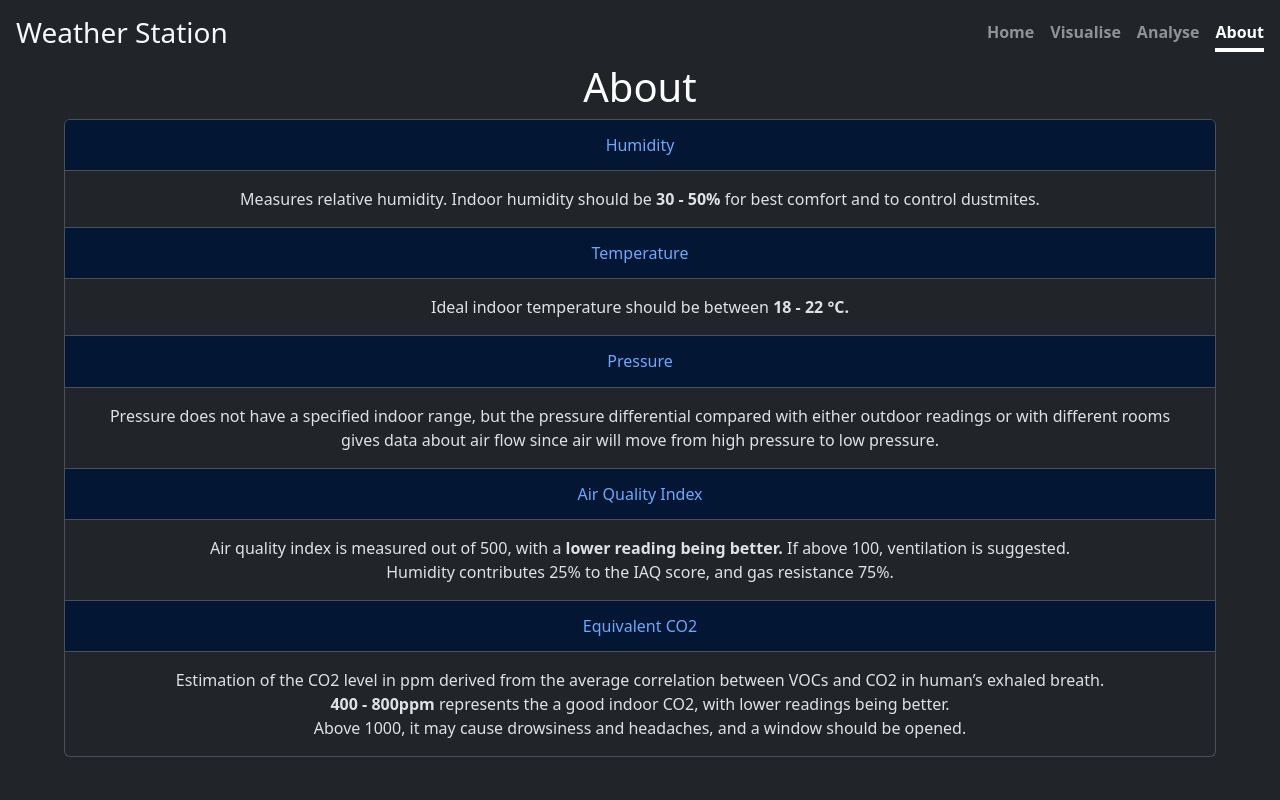
After one commit to Rollcloud/weather-station, a Flask app: page /about in a window 1280 px wide. The commit adds this page. Run offline with Flask 3, Linux system fonts and the light colour scheme.

Commit message:
feature: Add About page

```diff
--- a/src/server/templates/base.html
+++ b/src/server/templates/base.html
@@ -54,6 +54,7 @@
         <a class="nav-link {{'active' if active_page == 'Home' }}" href="/">Home</a>
         <a class="nav-link {{'active' if active_page == 'Visualise' }}" href="/visualise">Visualise</a>
         <a class="nav-link {{'active' if active_page == 'Analyse' }}" href="/analyse">Analyse</a>
+        <a class="nav-link {{'active' if active_page == 'About' }}" href="/about">About</a>
       </nav>
     </div>
   </header>
--- /dev/null
+++ b/src/server/templates/weather/about.html
@@ -0,0 +1,85 @@
+{% extends 'base.html' %}
+{% set active_page = 'About' %}
+
+
+{% block header %}
+    <h1>{% block title %}About{% endblock %}</h1>
+{% endblock %}
+
+{% block content %}
+    <main class="px-5">
+      <div class="row justify-content-center">
+        <div class="col align-self-center">
+          <div class="accordion" id="weatherDescriptor" data-bs-theme="dark">
+              <div class="accordion-item">
+                <h2 class="accordion-header">
+                  <button class="accordion-button d-block text-center" type="button" data-bs-toggle="collapse" data-bs-target="#collapseOne" aria-expanded="true" aria-controls="collapseOne">
+                    Humidity
+                  </button>
+                </h2>
+                <div id="collapseOne" class="accordion-collapse collapse show">
+                  <div class="accordion-body">
+                    Measures relative humidity. Indoor humidity should be <strong>30 - 50% </strong> for best comfort and to control dustmites.
+                  </div>
+                </div>
+              </div>
+              <div class="accordion-item">
+                <h2 class="accordion-header">
+                  <button class="accordion-button d-block text-center show" type="button" data-bs-toggle="collapse" data-bs-target="#collapseTwo" aria-expanded="true" aria-controls="collapseTwo">
+                    Temperature
+                  </button>
+                </h2>
+                <div id="collapseTwo" class="accordion-collapse collapse show">
+                  <div class="accordion-body">
+                    Ideal indoor temperature should be between <strong>18 - 22 &deg;C.</strong>
+                  </div>
+                </div>
+              </div>
+              <div class="accordion-item">
+                <h2 class="accordion-header">
+                  <button class="accordion-button d-block text-center show" type="button" data-bs-toggle="collapse" data-bs-target="#collapseThree" aria-expanded="true" aria-controls="collapseThree">
+                    Pressure
+                  </button>
+                </h2>
+                <div id="collapseThree" class="accordion-collapse collapse show">
+                  <div class="accordion-body">
+                    Pressure does not have a specified indoor range, but the pressure differential compared with either outdoor readings or with different rooms
+                    <br> gives data about air flow since air will move from high pressure to low pressure.
+                  </div>
+                </div>
+              </div>
+              <div class="accordion-item">
+                <h2 class="accordion-header">
+                  <button class="accordion-button d-block text-center show" type="button" data-bs-toggle="collapse" data-bs-target="#collapseFour" aria-expanded="true" aria-controls="collapseFour">
+                    Air Quality Index
+                  </button>
+                </h2>
+                <div id="collapseFour" class="accordion-collapse collapse show">
+                  <div class="accordion-body">
+                    Air quality index is measured out of 500, with a <strong>lower reading being better.</strong> If above 100, ventilation is suggested.
+                    <br>
+                    Humidity contributes 25% to the IAQ score, and gas resistance 75%.
+                  </div>
+                </div>
+              </div>
+              <div class="accordion-item">
+                <h2 class="accordion-header">
+                  <button class="accordion-button d-block text-center show" type="button" data-bs-toggle="collapse" data-bs-target="#collapseFive" aria-expanded="true" aria-controls="collapseFive">
+                    Equivalent CO2
+                  </button>
+                </h2>
+                <div id="collapseFive" class="accordion-collapse collapse show">
+                  <div class="accordion-body">
+                    Estimation of the CO2 level in ppm derived  from the average
+                    correlation between VOCs and CO2 in human’s exhaled breath.
+                    <br><strong> 400 - 800ppm </strong> represents the a good indoor CO2, with lower readings being better.
+                    <br>Above 1000, it may cause drowsiness and headaches, and a window should be opened.
+
+                  </div>
+                </div>
+              </div>
+            </div>
+          </div>
+        </div>
+    </main>
+{% endblock %}
--- a/src/server/weather.py
+++ b/src/server/weather.py
@@ -26,6 +26,9 @@ def visualise():
 def analyse():
     return render_template("weather/analyse.html")
 
+@bp.route("/about")
+def about():
+    return render_template("weather/about.html")
 
 @bp.route("/data", methods=("POST",))
 def post_data():
```
